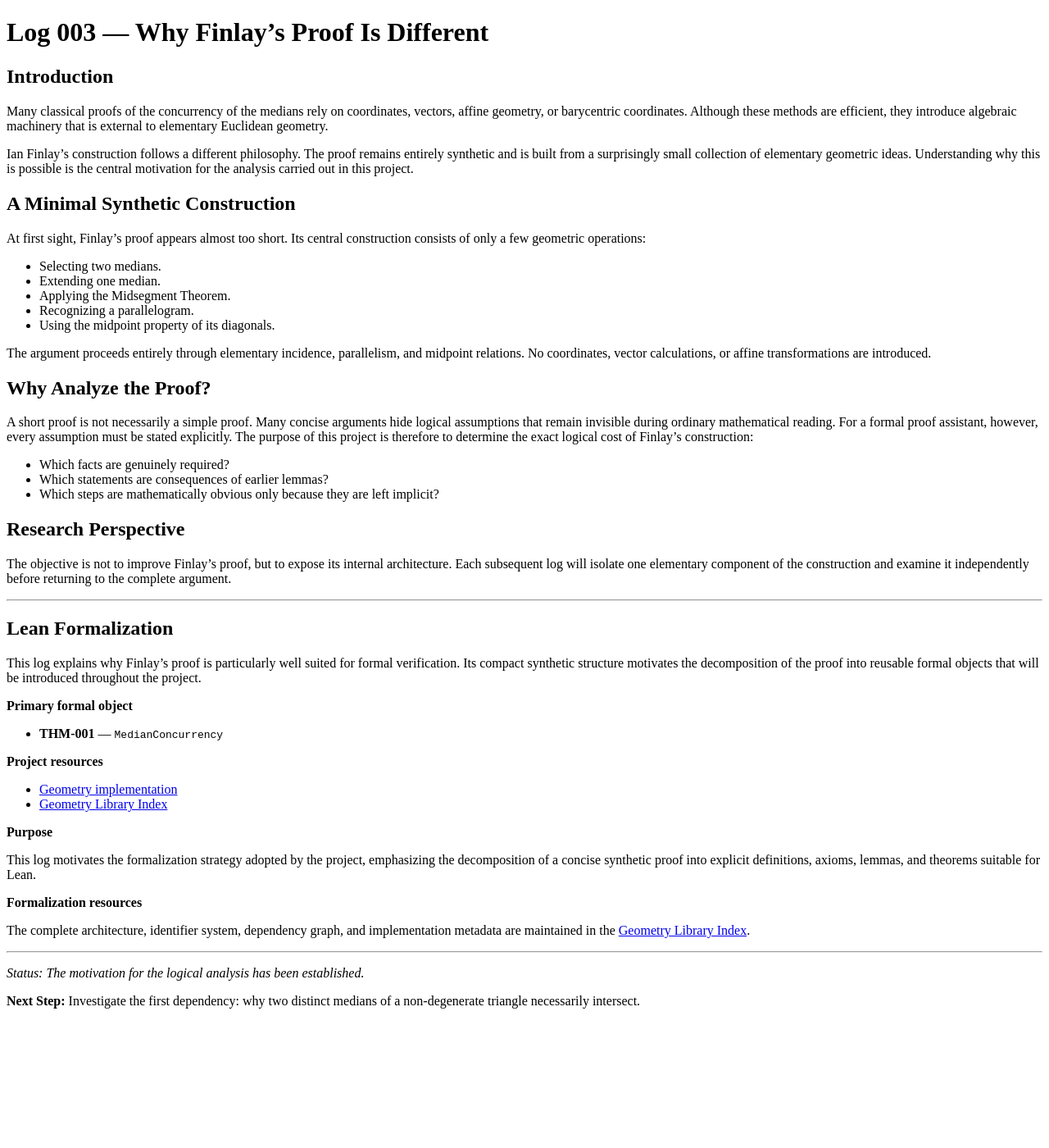
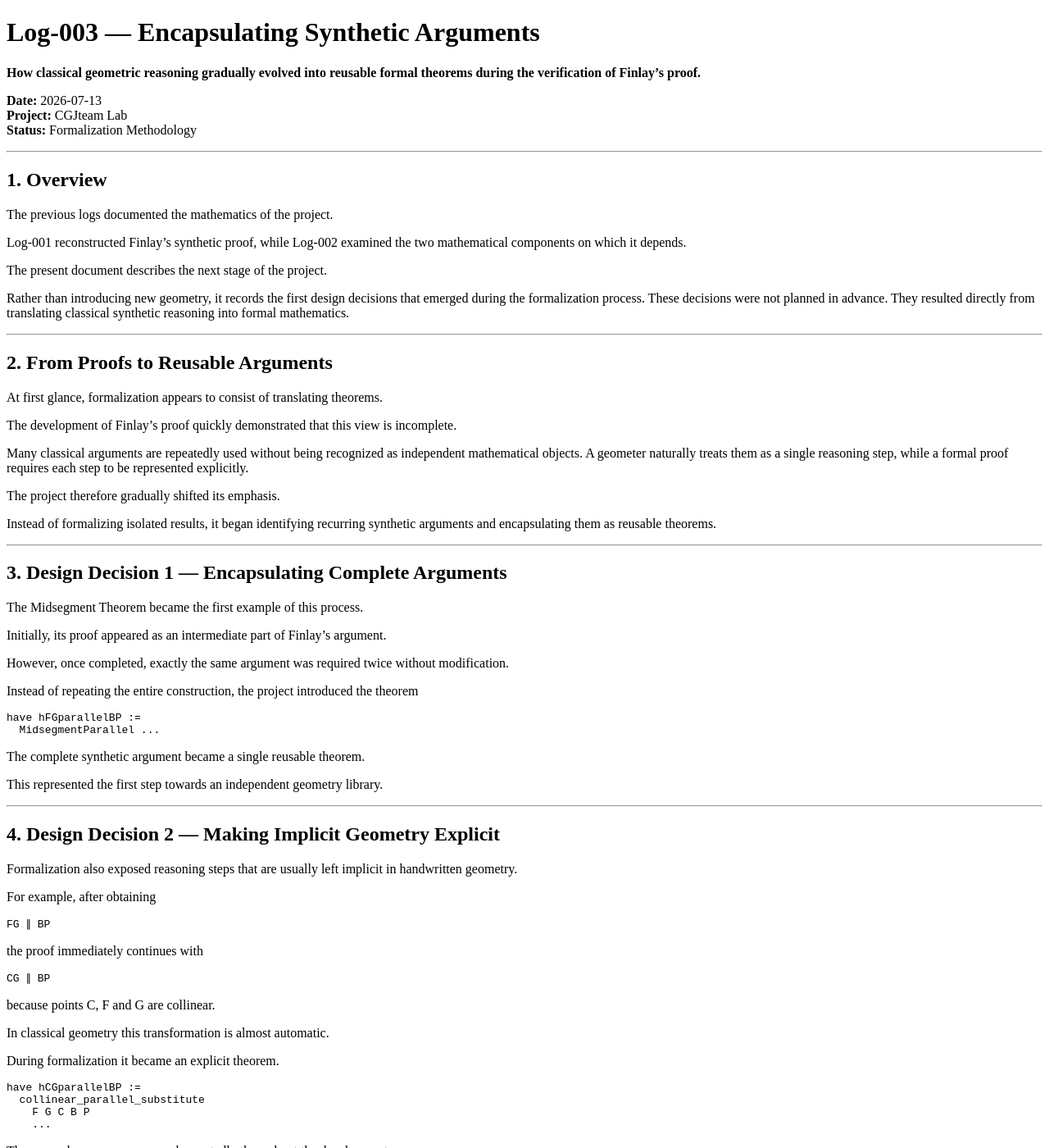
Before and after one commit to cgjteam/cgjteam.github.io, a Jekyll site: the page built from log-003.md, in a window 1280 px wide and 1400 px high. Shown: the whole window at 82% size. Built offline with Jekyll 4.4.1, drawn with Linux system fonts in a browser that asks for light colours; comment, search, counter and statistics services are not loaded; our own code applies the rules of GitHub Pages for plain Markdown files; some of the changed text lies outside the part shown.

Commit message:
Update log-003.md

````diff
--- a/log-003.md
+++ b/log-003.md
@@ -2,63 +2,144 @@
 layout: default
 ---
 
-# Log 003 — Why Finlay's Proof Is Different
+# Log-003 — Encapsulating Synthetic Arguments
 
-## Introduction
+**How classical geometric reasoning gradually evolved into reusable formal theorems during the verification of Finlay's proof.**
 
-Many classical proofs of the concurrency of the medians rely on coordinates, vectors, affine geometry, or barycentric coordinates. Although these methods are efficient, they introduce algebraic machinery that is external to elementary Euclidean geometry.
-
-Ian Finlay's construction follows a different philosophy. The proof remains entirely synthetic and is built from a surprisingly small collection of elementary geometric ideas. Understanding why this is possible is the central motivation for the analysis carried out in this project.
-
-## A Minimal Synthetic Construction
-
-At first sight, Finlay's proof appears almost too short. Its central construction consists of only a few geometric operations:
-
-* Selecting two medians.
-* Extending one median.
-* Applying the Midsegment Theorem.
-* Recognizing a parallelogram.
-* Using the midpoint property of its diagonals.
-
-The argument proceeds entirely through elementary incidence, parallelism, and midpoint relations. No coordinates, vector calculations, or affine transformations are introduced.
-
-## Why Analyze the Proof?
-
-A short proof is not necessarily a simple proof. Many concise arguments hide logical assumptions that remain invisible during ordinary mathematical reading. For a formal proof assistant, however, every assumption must be stated explicitly. The purpose of this project is therefore to determine the exact logical cost of Finlay's construction:
-
-* Which facts are genuinely required?
-* Which statements are consequences of earlier lemmas?
-* Which steps are mathematically obvious only because they are left implicit?
-
-## Research Perspective
-
-The objective is not to improve Finlay's proof, but to expose its internal architecture. Each subsequent log will isolate one elementary component of the construction and examine it independently before returning to the complete argument.
+**Date:** 2026-07-13
+**Project:** CGJteam Lab
+**Status:** Formalization Methodology
 
 ---
 
-## Lean Formalization
+## 1. Overview
 
-This log explains why Finlay's proof is particularly well suited for formal verification. Its compact synthetic structure motivates the decomposition of the proof into reusable formal objects that will be introduced throughout the project.
+The previous logs documented the mathematics of the project.
 
-**Primary formal object**
+Log-001 reconstructed Finlay's synthetic proof, while Log-002 examined the two mathematical components on which it depends.
 
-- **THM-001** — `MedianConcurrency`
+The present document describes the next stage of the project.
 
-**Project resources**
-
-- [Geometry implementation](./Geometry_lean.html)
-- [Geometry Library Index](./Geometry.md)
-
-**Purpose**
-
-This log motivates the formalization strategy adopted by the project, emphasizing the decomposition of a concise synthetic proof into explicit definitions, axioms, lemmas, and theorems suitable for Lean.
-
-**Formalization resources**
-
-The complete architecture, identifier system, dependency graph, and implementation metadata are maintained in the [Geometry Library Index](./Geometry.md).
+Rather than introducing new geometry, it records the first design decisions that emerged during the formalization process. These decisions were not planned in advance. They resulted directly from translating classical synthetic reasoning into formal mathematics.
 
 ---
 
-*Status: The motivation for the logical analysis has been established.*
+## 2. From Proofs to Reusable Arguments
 
-**Next Step:** Investigate the first dependency: why two distinct medians of a non-degenerate triangle necessarily intersect.
+At first glance, formalization appears to consist of translating theorems.
+
+The development of Finlay's proof quickly demonstrated that this view is incomplete.
+
+Many classical arguments are repeatedly used without being recognized as independent mathematical objects. A geometer naturally treats them as a single reasoning step, while a formal proof requires each step to be represented explicitly.
+
+The project therefore gradually shifted its emphasis.
+
+Instead of formalizing isolated results, it began identifying recurring synthetic arguments and encapsulating them as reusable theorems.
+
+---
+
+## 3. Design Decision 1 — Encapsulating Complete Arguments
+
+The Midsegment Theorem became the first example of this process.
+
+Initially, its proof appeared as an intermediate part of Finlay's argument.
+
+However, once completed, exactly the same argument was required twice without modification.
+
+Instead of repeating the entire construction, the project introduced the theorem
+
+```lean
+have hFGparallelBP :=
+  MidsegmentParallel ...
+```
+
+The complete synthetic argument became a single reusable theorem.
+
+This represented the first step towards an independent geometry library.
+
+---
+
+## 4. Design Decision 2 — Making Implicit Geometry Explicit
+
+Formalization also exposed reasoning steps that are usually left implicit in handwritten geometry.
+
+For example, after obtaining
+
+```lean
+FG ∥ BP
+```
+
+the proof immediately continues with
+
+```lean
+CG ∥ BP
+```
+
+because points C, F and G are collinear.
+
+In classical geometry this transformation is almost automatic.
+
+During formalization it became an explicit theorem.
+
+```lean
+have hCGparallelBP :=
+  collinear_parallel_substitute
+    F G C B P
+    ...
+```
+
+The same phenomenon appeared repeatedly throughout the development.
+
+Small lemmas describing elementary synthetic transformations gradually formed a reusable layer connecting the principal geometric theorems.
+
+---
+
+## 5. Design Decision 3 — Naming by Mathematics
+
+The first theorem names naturally reflected the history of the project.
+
+For example, a theorem discovered while formalizing Finlay's proof initially received a name referring to that proof.
+
+As the library expanded, this convention became increasingly misleading.
+
+A theorem describing a property of parallelograms belongs to the theory of parallelograms, regardless of where it first appeared.
+
+The naming policy was therefore revised.
+
+Names were chosen to describe mathematical content rather than historical origin.
+
+This decision significantly clarified the emerging structure of the library.
+
+---
+
+## 6. Design Decision 4 — Discovering the Library
+
+An unexpected observation emerged during development.
+
+The project never began with the intention of constructing a geometry library.
+
+Instead, the library appeared naturally.
+
+Each completed proof suggested reusable arguments.
+
+Each reusable argument became an independent theorem.
+
+Each theorem gradually strengthened the mathematical infrastructure available for subsequent proofs.
+
+The architecture of the library was therefore discovered rather than designed.
+
+---
+
+## 7. Outlook
+
+The first three logs describe a natural progression.
+
+- Log-001 documents Finlay's proof.
+- Log-002 examines the mathematics supporting that proof.
+- Log-003 records the first methodological decisions that transformed those mathematical ideas into reusable formal components.
+
+Subsequent work will continue this process by extending the supporting theory while preserving the synthetic style of the original geometry.
+
+---
+
+*Document produced by CGJteam Lab. First formalization principles established.*
````
